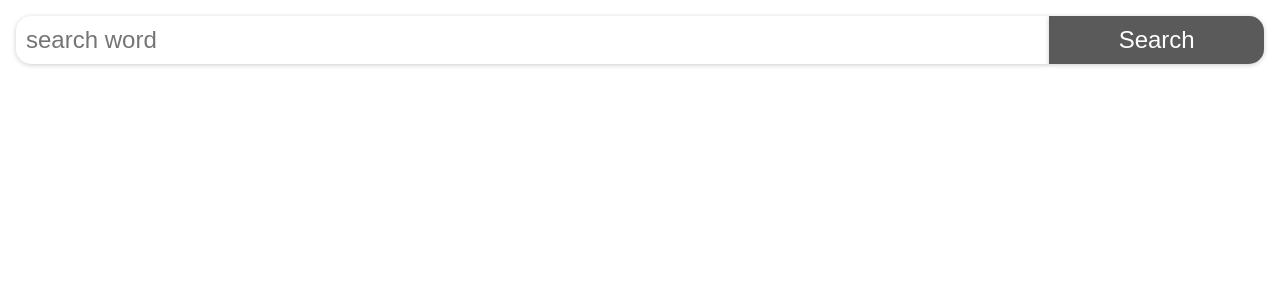
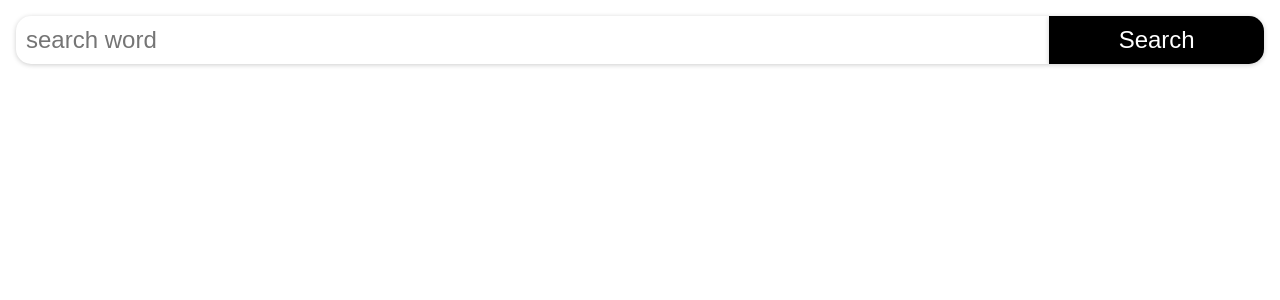
Before and after one commit to kimm950/Dictionary, a React (Create React App) app: page / in a window 1280 px wide. Shown: the top 300 px of the page. Built offline with nearby package versions, Linux system fonts and the light colour scheme.

Commit message:
update styles

```diff
--- a/src/App.css
+++ b/src/App.css
@@ -26,7 +26,7 @@
 .search-button {
   flex: 1;
   border-radius: 0 15px 15px 0;
-  background: #5a5a5a;
+  background: black;
   color: white;
   border: none;
   font-size: 1.5rem;
@@ -51,6 +51,7 @@
 .synonyms {
   display: flex;
   gap: 5px;
+  flex-wrap: wrap;
 }
 
 .synonym {
--- a/src/index.css
+++ b/src/index.css
@@ -1,10 +1,5 @@
 body {
   margin: 0;
-  font-family: -apple-system, BlinkMacSystemFont, "Segoe UI", "Roboto", "Oxygen",
-    "Ubuntu", "Cantarell", "Fira Sans", "Droid Sans", "Helvetica Neue",
-    sans-serif;
-  -webkit-font-smoothing: antialiased;
-  -moz-osx-font-smoothing: grayscale;
   height: 100vh;
   padding: 1em;
 }
```
